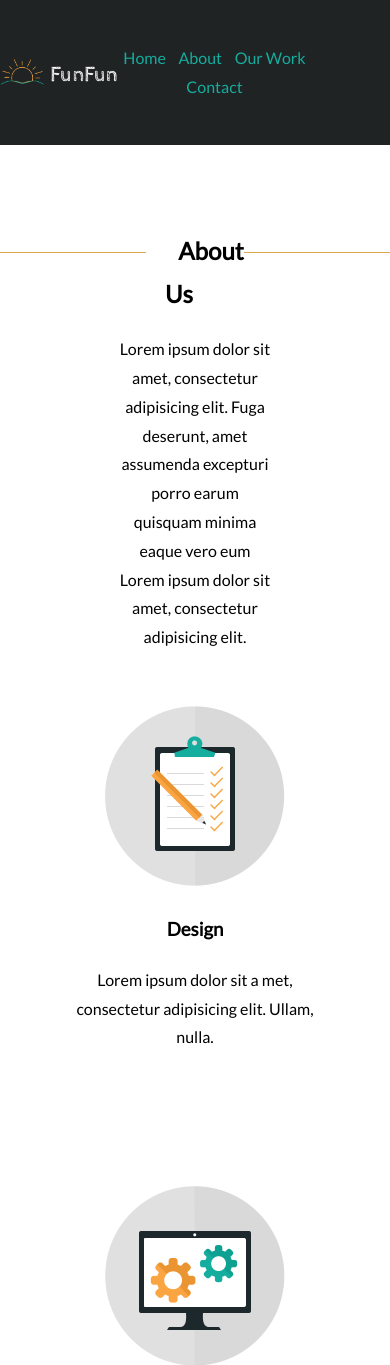
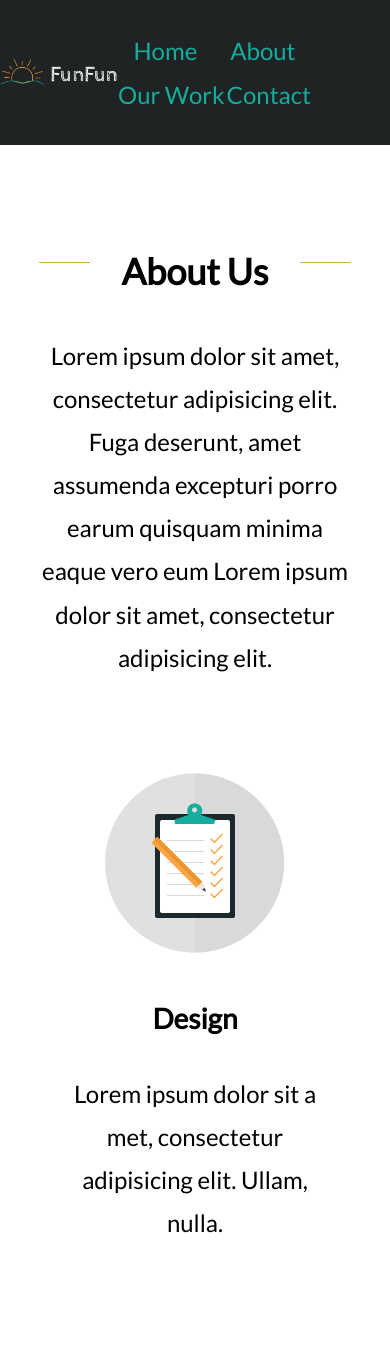
Before and after one commit to awescape/ratinacage26.github.io, a PHP site: page /about-us.html in a window 390 px wide; the page is wider, and only the part inside the window is pictured. Shown: the top 1365 px of that part. Run offline with PHP 8.4, Linux system fonts and the light colour scheme; some libraries are stand-ins or nearby versions.

Commit message:
responsive updates

```diff
--- a/contact-us.html
+++ b/contact-us.html
@@ -26,7 +26,7 @@
 ----------------------------------------------------- -->
 
 		<div class="header header-filled">
-			<header class="header-content content-wrapper ">
+			<header class="header-content  content-wrapper ">
 				<div class="logo">
 					<img src="images/logo.png" alt="Fun Fun Logo">
 				</div>
--- a/css/style.css
+++ b/css/style.css
@@ -182,12 +182,13 @@ margin:-5rem 0 0; /* negative fixed header height */
 }
 
 .header-filled{
-	background-color: rgba(33, 33, 33);
+	background-color: rgb(33, 33, 33);
 }
 
 .header-background-block{
 	width: 100%;
 	height: 145px;
+	transition: 0.35s all ease;
 }
 
 .header:hover{
@@ -885,6 +886,11 @@ textarea{
 /* Portrait tablet and small desktops */
 @media (max-width: 940px) {
 
+	.message {
+    padding: 4rem 10% 2rem 10%;
+    text-align: center;
+	}
+
 	/*  ---------------   Form   --------------------------  */
 
 	.work-buttons ul {
@@ -918,6 +924,9 @@ textarea{
 /* Landscape phone to portrait tablet */
 @media (max-width: 768px) {
 
+	body{
+		font-size: 1.5rem;
+	}
 
 }
 
```
Lines whose indentation alone changed are shown as unchanged.
